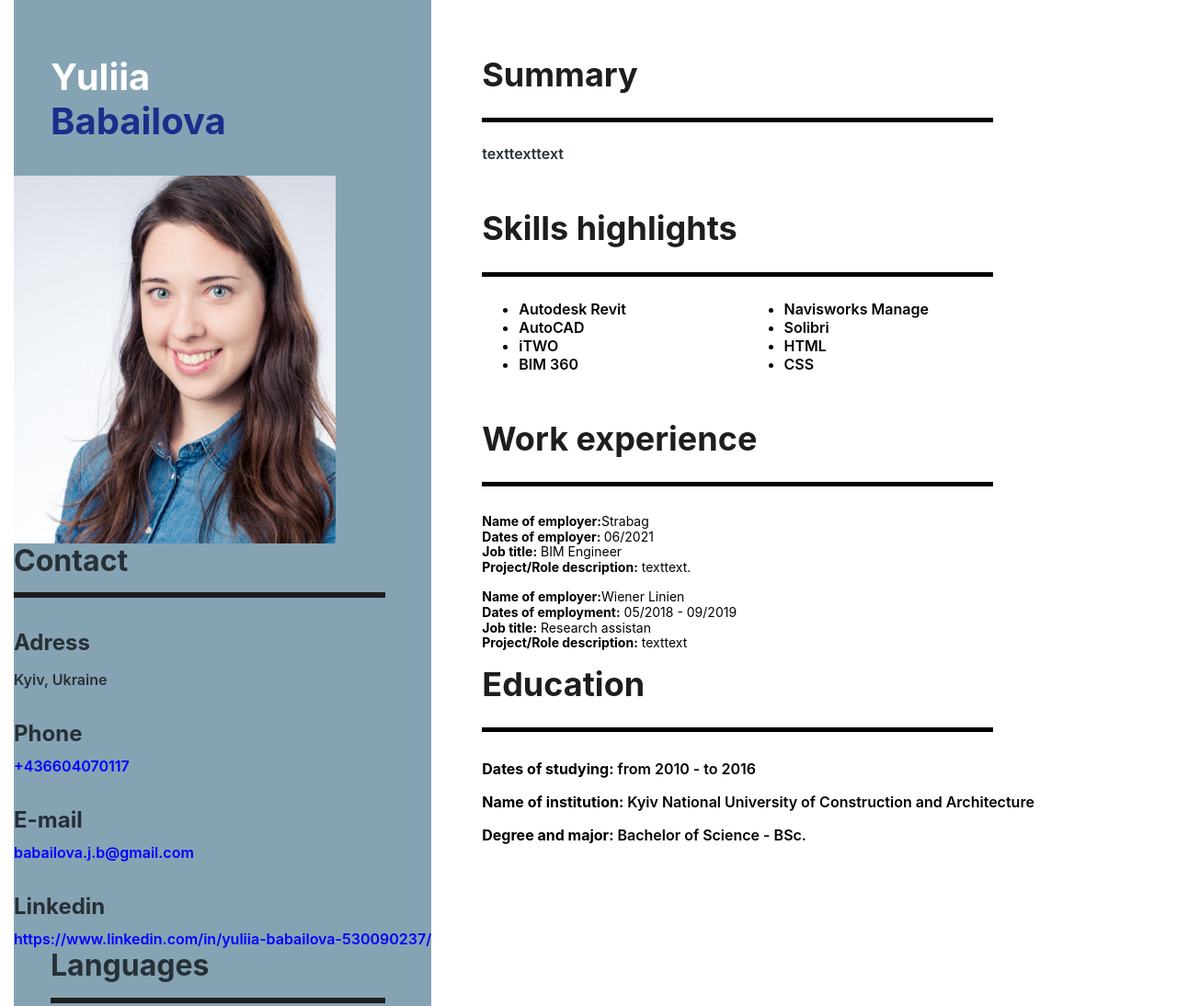
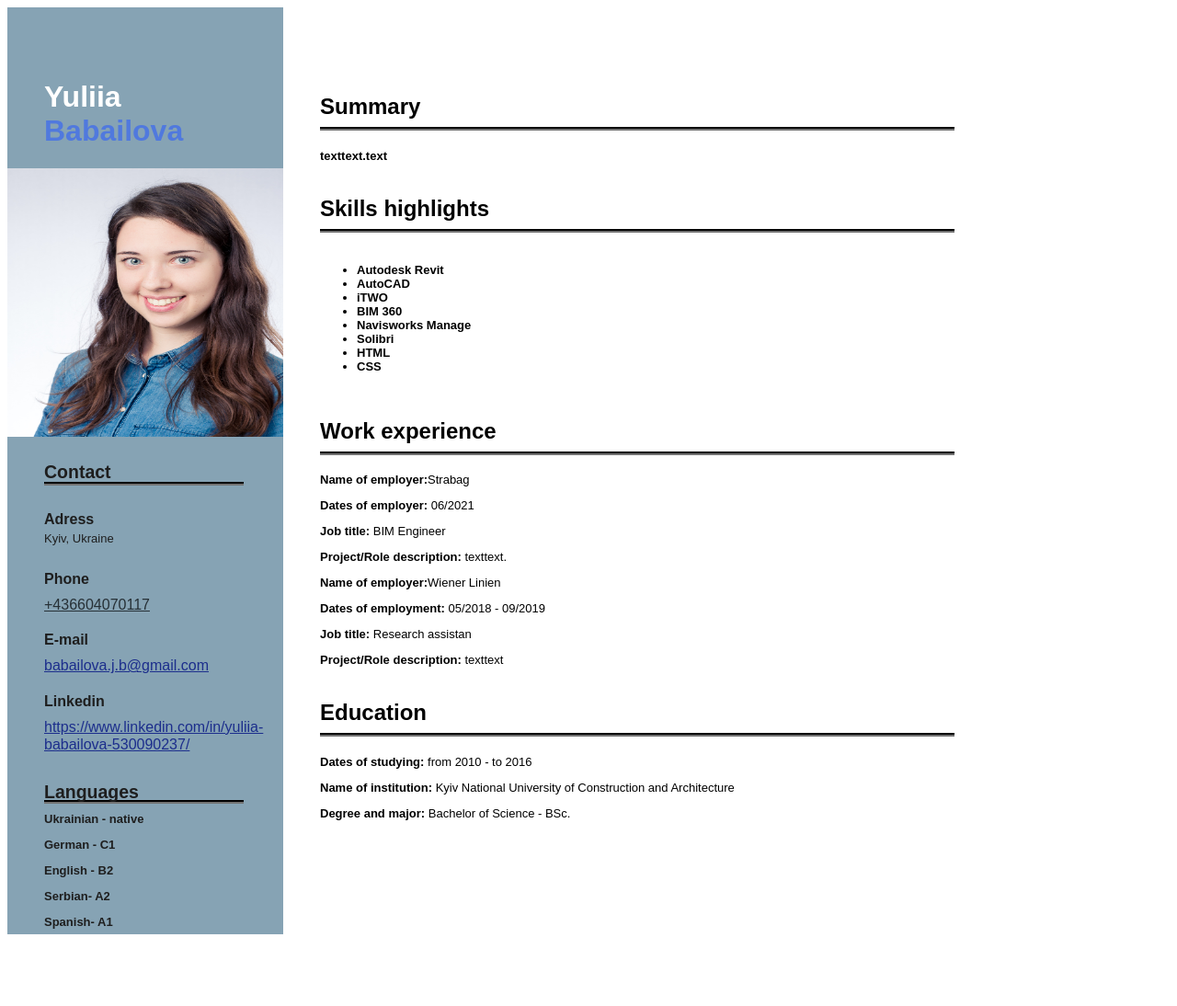
Before and after one commit to Julk1/CV_Babailova, a plain HTML site: page CV_Yuliia Babailova_copy.html in a window 1280 px wide. Shown: the top 1094 px of the page at 92% size. After the commit the page ends 1024 px from the top, so only its background shows below. Drawn offline with Linux system fonts and the light colour scheme.

Commit message:
new file

```diff
--- a/CV_Yuliia Babailova_copy.html
+++ b/CV_Yuliia Babailova_copy.html
@@ -7,69 +7,73 @@
 </head>
 
 <body>
- <div class="cv">
-<!-- header-->
+ <div class="grid-container">
 
-  <header class="sidebar">
-    <div class="sidebar-info">
-     <h1>Yuliia <br><span>Babailova</span></h1>
+
+  <div class="grid-item-1">
+    <div class="name">
+     <h1 class="first-name">Yuliia <br><span class="second-name">Babailova</span></h1>
     </div>
 
 
-    <div class="photo"></div>
+    <img src="Foto.jpg" class="photo" alt="CV-Foto-Babailova" />
 
   <!--contact-->
 
    <div class="Contact">
-   <h2 class="sidebar-title">Contact</h2>
+   <h2 class="header">Contact</h2>
+
     <div class="address">
-    <h3 class="subtitle">Adress</h3>
+     <h3 class="title">Adress</h3>
      <p>Kyiv, Ukraine</p>
    </div>
 
-   <div>
-     <h3 class="subtitle">Phone</h3>
+
+   <div class="phone">
+     <h3 class="title">Phone</h3>
      <a href="tel:+436604070117" class="phone-link">+436604070117</a>
    </div>
 
-   <div>
-
-    <h3 class="subtitle">E-mail</h3>
+   <div class="email">
+     <h3 class="title">E-mail</h3>
      <a href="mailto:babailova.j.b@gmail.com"class="link">babailova.j.b@gmail.com</a>
    </div>
 
-   <div>
-    <h3 class="subtitle">Linkedin</h3>
+   <div class="linkedin">
+    <h3 class="title">Linkedin</h3>
     <a href="https://www.linkedin.com/in/yuliia-babailova-530090237/"
     class="link">https://www.linkedin.com/in/yuliia-babailova-530090237/</a>
    </div>
 
    <!-- Languages -->
    <div class="languages">
-    <h2 class="sidebar-title">Languages</h2>
-    <p class="language">Ukrainian - C2</p>
+    <h2 class="header">Languages</h2>
+    <p>Ukrainian - native</p>
+    <br>
     <p>German - C1</p>
+    <br>
     <p>English - B2</p>
+    <br>
     <p>Serbian- A2</p>
+    <br>
     <p>Spanish- A1</p>
    </div>
+  </div>
+</div>
 
-</header>
 
-<!--main-->
-<main>
-   <div class="main-content">
 
 <!-- Summary -->
-  <div class="summary">
-    <h2 class="title">Summary</h2>
-  <p> texttexttext</p>
+<div class="grid-item-2">
+
+    <h2 class="header">Summary</h2>
+    <div class="body-text">
+  <p> texttext.text</p>
    </div>
 
-<!-- Skills Highlights -->
+   <h2 class="header">Skills highlights</h2>
    <div class="skills">
-  <h2 class="title">Skills highlights</h2>
-<ul>
+    <ul class="body-text">
     <li>Autodesk Revit</li>
     <li>AutoCAD</li>
     <li>iTWO</li>
@@ -82,10 +86,11 @@
    </div>
 
    <!-- Work Experience -->
-<div class="work">
-  <h2 class="title">Work experience</h2>
 
+   <h2 class="header">Work experience</h2>
+   <div class="main-text">
    <!-- Firm 1 -->
+
   <div class="work-first">
    <p><b>Name of employer:</b>Strabag</p>
    <p><b>Dates of employer: </b>06/2021</p>
@@ -104,13 +109,14 @@
 
  <!-- Education -->
  <div class="education">
-  <h2 class="title">Education</h2>
-  <p class="education-content"><b>Dates of studying:</b> from 2010 - to 2016</p>
+  <h2 class="header">Education</h2>
+  <div class="main-text">
+  <p><b>Dates of studying:</b> from 2010 - to 2016</p>
   <p><b>Name of institution:</b> Kyiv National University of Construction and Architecture</p>
   <p><b>Degree and major:</b> Bachelor of Science - BSc.</p>
   </div>
-
-</main>
+  </div>
+  </div>
 </div>
 </body>
 </html>
--- a/style copy.css
+++ b/style copy.css
@@ -1,25 +1,103 @@
-body {
-    margin: 0;
-}
-
-*,
-*:before,
-*:after {
-    box-sizing: border-box;
-}
-
-.cv {
-    display: flex;
-    padding: 0 15px;
-    font-family: 'Inter', sans-serif;
-    font-style: normal;
-    font-weight: 600;
-}
+.grid-container {
+    display: grid;
+    grid-template-columns: 300px 815px;
+    grid-template-rows: auto;
 
 
-a {
-    text-decoration: none;
-}
+
+    }
+    .grid-item-1 {
+        background-color: rgba(134, 163, 180, 1);
+        font-family:Arial, Helvetica, sans-serif;
+    }
+   .name {
+    padding-top: 58px;
+    padding-right: 85px;
+    padding-left: 40px;
+
+  }
+
+
+  .first-name {
+    color: white;
+  }
+
+  .second-name {
+    color: rgba(58, 103, 239, 0.705);
+  }
+
+  .photo {
+    width: 300px;
+    height: 292px;
+  }
+
+  .Contact {
+    padding-right: 43px;
+    padding-left: 40px;
+    color: #1E1E1E;
+    line-height: 5px;
+    font-size: 13px;
+  }
+
+  .header {
+    border-bottom: 4px;
+    border-bottom-style: groove;
+    border-color:#1E1E1E;
+    padding-bottom: 8px;
+    padding-top:16px;
+  }
+
+  .title {
+    font-size: 16px;
+  }
+
+  .address {
+    padding-top: 2px;
+  }
+
+ .phone {
+  padding-top: 10px;
+ }
+
+ .email {
+  padding-top: 10px;
+ }
+
+ .linkedin {
+  padding-top: 10px;
+ }
+
+ .languages {
+  line-height: 1px;
+  font-weight: bold;
+  padding-top: 10px;
+ }
+
+ .grid-item-2 {
+  padding-top: 58px;
+  padding-right: 85px;
+  padding-left: 40px;
+  font-family:Arial, Helvetica, sans-serif;
+
+ }
+
+ .body-text {
+  font-size: 13px;
+  font-weight: bold;
+ }
+
+ .skills {
+  display: flex;
+  flex-direction: row;
+
+
+ }
+
+ .main-text {
+  font-size: 13px;
+
+ }
+
 
 
 .cv a:link {
@@ -30,73 +108,13 @@ a {
     color:#005 ;
 }
 
-.cv a:hover {
-    text-decoration: none;
-}
 
-/*header*/
-
-.sidebar {
-    background-color: #86A3B4;
-}
-
-.sidebar-info {
-    margin-bottom: 35px;
-}
-
-
-.sidebar-info h1 {
-    margin: 60px 85px 10px 40px;
-    font-size: 40px;
-    line-height: 1.2;
-    color: #FFFFFF;
-}
-
-.sidebar-info span {
-    color: #1C2E8C;
-}
 
 .form-link {
     margin-left: 40px;
     color: #1C2E8C;
 }
 
-.photo {
-    width: 350px;
-    height: 400px;
-    background-image: url('Foto.jpg');
-    background-repeat: no-repeat;
-    background-size: cover;
-    background-position: center;
-}
-
-.contact {
-    padding: 55px 0 35px 40px;
-}
-
-.sidebar-title {
-    margin: 0px;
-    padding-bottom: 15px;
-    margin-right: 50px;
-    font-size: 32px;
-    line-height: 1.2;
-    color: #263036;
-    border-bottom: 6px solid #1E1E1E;
-}
-
-.subtitle {
-    margin-top: 35px;
-    margin-bottom: 10px;
-    font-size: 24px;
-    line-height: 1.2;
-    color: #263036;
-}
-
-.address p {
-    font-size: 16px;
-    line-height: 1.2;
-    color: #263036;
-}
 
 .phone-link {
     font-size: 16px;
@@ -110,79 +128,6 @@ a {
     color: #1C2E8C;
 }
 
-.languages {
-    padding: 0 0 530px 40px;
-}
-
-.language {
-    margin-top: 25px;
-    margin-bottom: 15px;
-    }
-
-.languages p {
-        font-size: 20px;
-        line-height: 1.2;
-        color: #1E1E1E;
-    }
-
-    /* Main */
-.main-content {
-    background-color: #FFFFFF;
-    padding: 60px 55px 550px;
-}
-
-.title {
-    margin: 0;
-    margin-right: 45px;
-    padding-bottom: 25px;
-    font-size: 36px;
-    line-height: 1.2;
-    color: #1E1E1E;
-    border-bottom: 5px solid #000000;
-}
-
-/* Summary */
-.summary p {
-    margin-top: 25px;
-    margin-bottom: 50px;
-    font-size: 16px;
-    line-height: 1.2;
-    color: #263036;
-}
-
-/* Skills highlights */
-.skills ul {
-    margin-top: 25px;
-    margin-bottom: 50px;
-    column-count: 2;
-}
-
-/* Work Experience */
-.work p {
-    margin: 0;
-    font-weight: 400;
-    font-size: 14px;
-    line-height: 1.2;
-    color: #000000;
-}
-
-.work-first {
-    margin-top: 30px;
-    margin-bottom: 15px;
-}
-
-.work-second {
-    margin-bottom: 15px;
-}
-
-
-
-/* Education */
-.education>.education-content {
-    margin-top: 30px;
-}
-
-
 
 .link-form {
     color: #0048D9;
```
Lines whose indentation alone changed are shown as unchanged.
